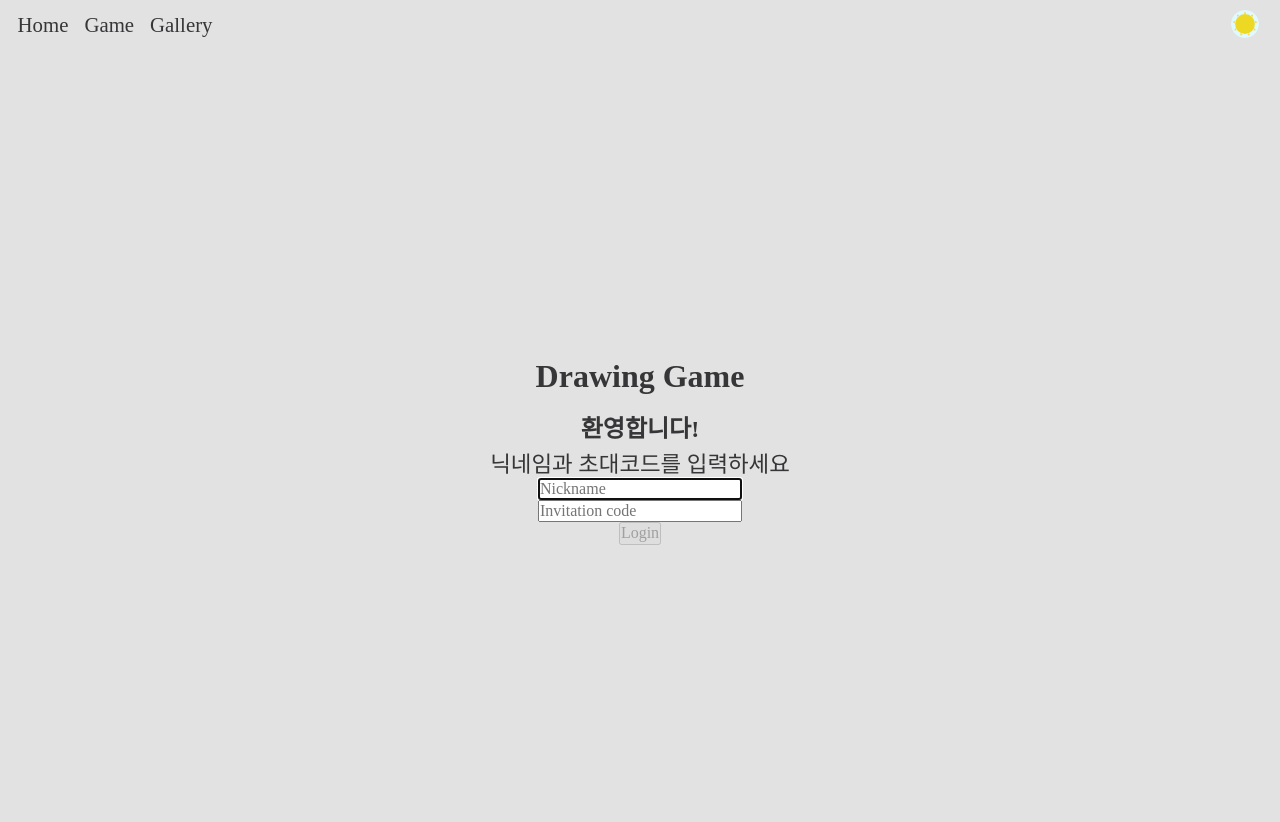
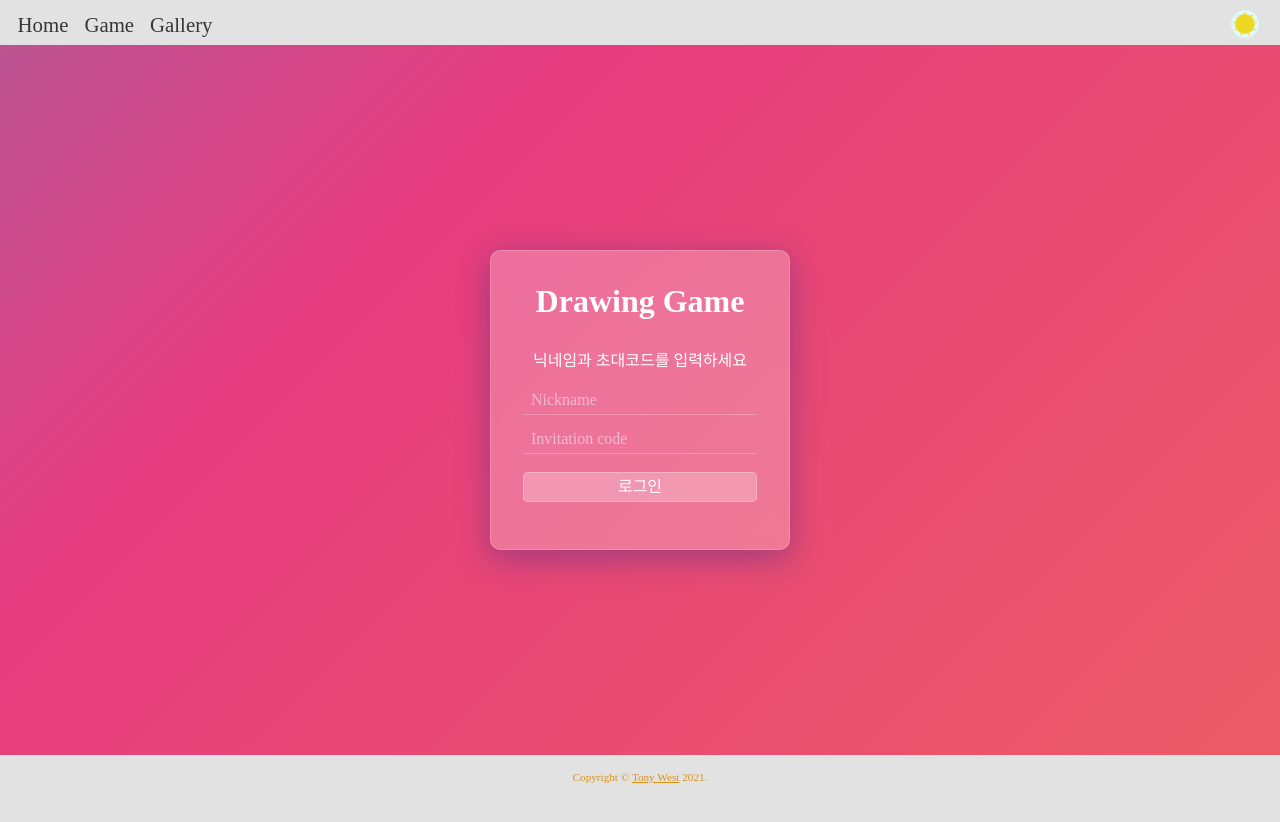
Before and after one commit to tonyw0527/drawing-game, a Next.js app in the folder client/: page / in a window 1280 px wide. Shown: the top 822 px of the page. After the commit the page ends 800 px from the top, so only its background shows below. Built offline with nearby package versions, Linux system fonts and the light colour scheme.

Commit message:
Updated Home.tsx's UI

```diff
--- a/client/components/basics/Copyright.tsx
+++ b/client/components/basics/Copyright.tsx
@@ -1,6 +1,7 @@
 import styled from "styled-components";
 
 const Container = styled.div`
+  padding: 1rem;
   text-align: center;
   color: #d89216;
   font-size: 0.7rem;
--- a/client/components/basics/Layout.tsx
+++ b/client/components/basics/Layout.tsx
@@ -1,10 +1,13 @@
 import { ReactNode } from "react";
 import Header from "./Header";
+import Copyright from "./Copyright";
 import styled from "styled-components";
 
 const Container = styled.div`
-  width: 100vh;
-  height: 100%;
+  display: flex;
+  flex-direction: column;
+  justify-content: flex-start;
+  min-height: 100vh;
 `;
 
 type LayoutProps = {
@@ -16,6 +19,7 @@ const Layout = ({ children, onToggleTheme }: LayoutProps) => (
   <Container>
     <Header onToggleTheme={onToggleTheme} />
     {children}
+    <Copyright />
   </Container>
 );
 
--- a/client/components/home/Home.tsx
+++ b/client/components/home/Home.tsx
@@ -8,42 +8,106 @@ import styled from "styled-components";
 const { HOME_TITLE_H1, HOME_TITLE_H2, HOME_NICKNAME_INFO } = ko_pack;
 
 const Container = styled.div`
+  flex: 1 0 auto;
   width: 100vw;
-  height: 100vh;
+  height: 100%;
 
   display: flex;
   flex-direction: column;
   justify-content: center;
   align-items: center;
+
+  color: white;
+
+  background: ${({ theme }) => {
+    return theme.mode === "light"
+      ? "linear-gradient(-45deg, #ee7752, #e73c7e, #23a6d5, #23d5ab)"
+      : "linear-gradient(-45deg, #006a4e, #36454f, #08457e, #002e63)";
+  }};
+  background-size: 400% 400%;
+  animation: gradient 15s ease infinite;
+
+  @keyframes gradient {
+    0% {
+      background-position: 0% 50%;
+    }
+    50% {
+      background-position: 100% 50%;
+    }
+    100% {
+      background-position: 0% 50%;
+    }
+  }
 `;
+
+const Wrapper = styled.div`
+  width: 300px;
+  height: 300px;
+
+  background: rgba(255, 255, 255, 0.25);
+  box-shadow: 0 8px 32px 0 rgba(31, 38, 135, 0.37);
+  backdrop-filter: blur(4px);
+  -webkit-backdrop-filter: blur(4px);
+  border-radius: 10px;
+  border: 1px solid rgba(255, 255, 255, 0.18);
+`;
+
 const H1 = styled.h1`
+  margin: 0;
+  margin-top: 2rem;
   text-align: center;
 `;
-const H2 = styled.h2`
+
+const Span = styled.span`
+  width: 100%;
+  display: block;
+  margin-bottom: 1rem;
+
   text-align: center;
-`;
-const Span = styled.span`
-  display: block;
-  width: 100%;
-  text-align: center;
-  font-size: 1.4rem;
+  font-size: 1rem;
 `;
 const Form = styled.form`
   width: 100%;
-  padding: 0.5rem;
+  padding: 2rem 2rem;
   display: flex;
   flex-direction: column;
   justify-content: center;
-  align-items: center;
+  align-content: center;
 `;
 const Input = styled.input`
   display: block;
+  margin-bottom: 0.6rem;
+  padding: 5px 8px;
+  border: 0;
+  border-bottom: 1.5px solid rgba(255, 255, 255, 0.25);
+  background: none;
+  color: white;
+
+  &: focus {
+    outline: 0;
+  }
+
+  &:: placeholder {
+    color: rgba(255, 255, 255, 0.5);
+  }
 `;
 const Button = styled.button`
   display: block;
+  margin-top: 0.5rem;
+  padding: 5px 8px;
+  border-radius: 5px;
+  border: 0;
+  border: 1.5px solid rgba(255, 255, 255, 0.25);
+  background: rgba(255, 255, 255, 0.5);
+  color: white;
+
+  &: disabled {
+    background: rgba(255, 255, 255, 0.25);
+  }
 `;
 const StateBox = styled.div`
   display: none;
+  margin-top: 5rem;
 `;
 
 const Home = observer(() => {
@@ -74,16 +138,17 @@ const Home = observer(() => {
 
   return (
     <Container>
+      <Wrapper>
         <div>
           <H1>{HOME_TITLE_H1}</H1>
+        </div>
         <StateBox ref={stateBoxRef}>
           <Span>
             {userStore.nickname}
-            {"님"}
+            {"님 "}
+            {"환영합니다 :D"}
           </Span>
         </StateBox>
-        <H2>{HOME_TITLE_H2}</H2>
-      </div>
         <Form
           ref={formRef}
           onSubmit={(e) => {
@@ -103,7 +168,7 @@ const Home = observer(() => {
           <Input
             ref={nameInputRef}
             type="text"
-          maxLength={9}
+            maxLength={12}
             placeholder="Nickname"
             value={NickName}
             onChange={(e) => {
@@ -112,7 +177,6 @@ const Home = observer(() => {
           />
           <Input
             type="text"
-          maxLength={9}
             placeholder="Invitation code"
             value={Code}
             onChange={(e) => {
@@ -120,9 +184,10 @@ const Home = observer(() => {
             }}
           />
           <Button disabled={!Code || !NickName} type="submit">
-          Login
+            로그인
           </Button>
         </Form>
+      </Wrapper>
     </Container>
   );
 });
--- a/client/components/painter/Painter.tsx
+++ b/client/components/painter/Painter.tsx
@@ -221,6 +221,7 @@ const Painter = () => {
   useEffect(() => {
     const myCanvas = myCanvasRef.current;
     const myCtx = myCanvas.getContext("2d");
+
     myCtx.fillStyle = "white";
     myCtx.fillRect(0, 0, myCanvasRef.current.width, myCanvasRef.current.height);
 
--- a/client/pages/index.tsx
+++ b/client/pages/index.tsx
@@ -1,20 +1,14 @@
 import Head from "next/head";
 import HomeComponent from "../components/home/Home";
-import styled from "styled-components";
-
-const Container = styled.div`
-  width: 200px;
-  height: 200px;
-`;
 
 export default function Home() {
   return (
-    <Container>
+    <>
       <Head>
-        <title>Drawing Game Home</title>
+        <title>Grinda Home</title>
       </Head>
 
       <HomeComponent />
-    </Container>
+    </>
   );
 }
```
Lines whose indentation alone changed are shown as unchanged.
